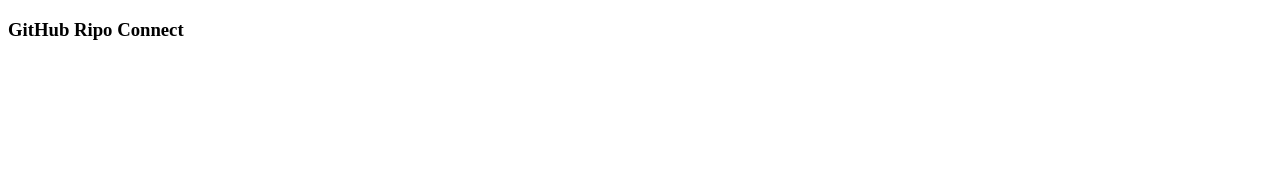
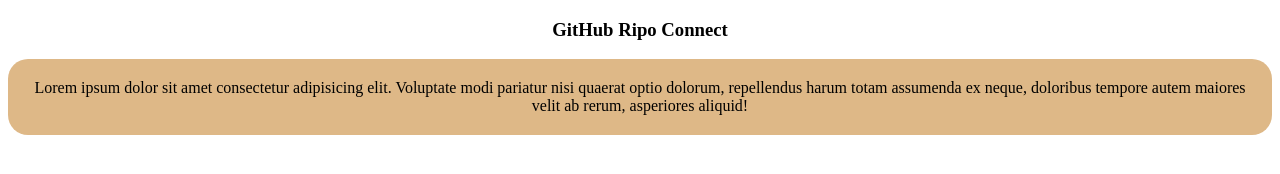
Before and after one commit to rakibrockyn/new-github-ripo, a plain HTML site: page index.html in a window 1280 px wide. Drawn offline with Linux system fonts and the light colour scheme.

Commit message:
second commit

```diff
--- a/index.html
+++ b/index.html
@@ -4,8 +4,19 @@
     <meta charset="UTF-8">
     <meta name="viewport" content="width=device-width, initial-scale=1.0">
     <title>GitHub</title>
+    <style>
+        body{
+            text-align: center;
+        }
+        p{
+            background-color:burlywood;
+            padding: 20px;
+            border-radius: 20px;
+        }
+    </style>
 </head>
 <body>
     <H3>GitHub Ripo Connect</H3>
+    <p>Lorem ipsum dolor sit amet consectetur adipisicing elit. Voluptate modi pariatur nisi quaerat optio dolorum, repellendus harum totam assumenda ex neque, doloribus tempore autem maiores velit ab rerum, asperiores aliquid!</p>
 </body>
 </html>
```
